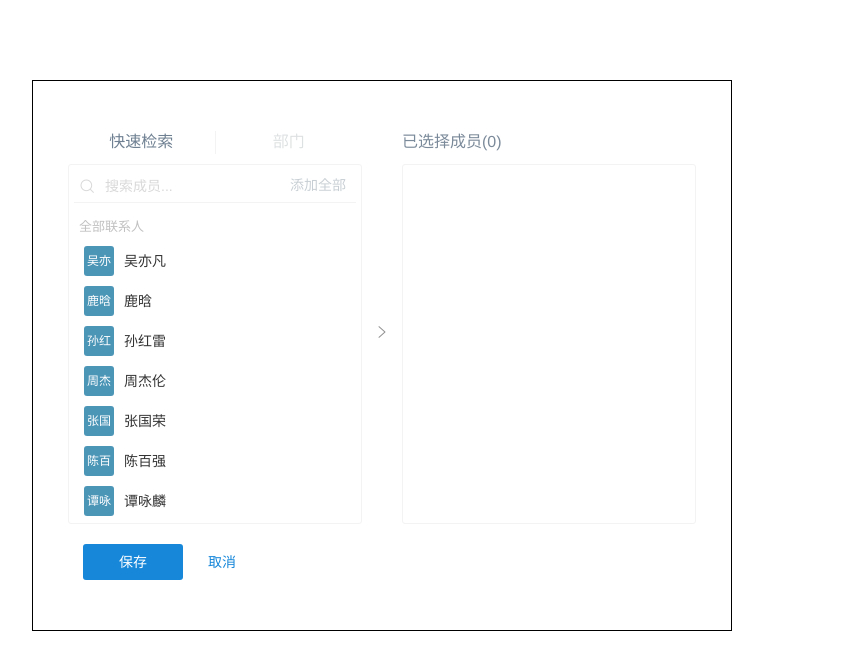
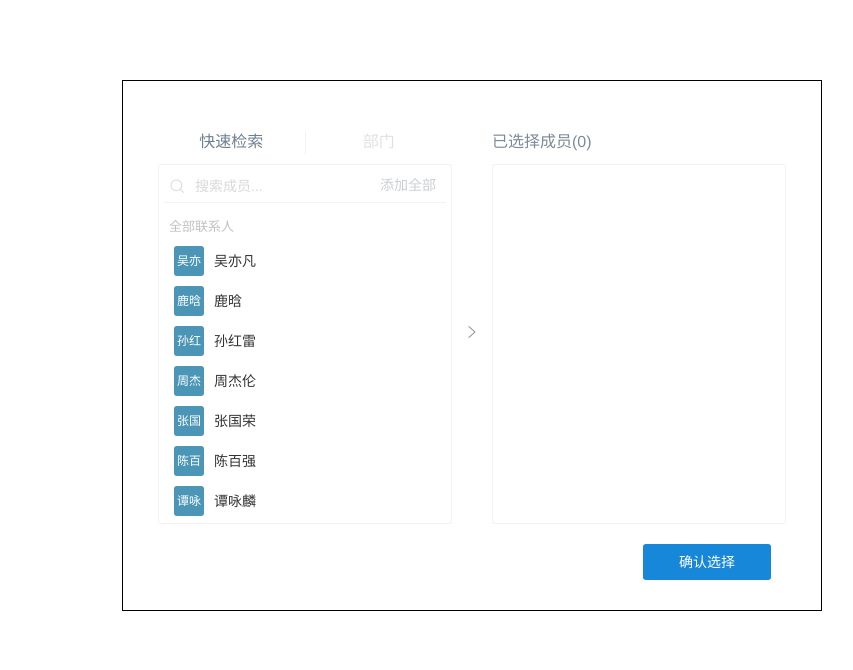
Before and after one commit to Lxs-main/er-ui, a Vue app: page / in a window 1280 px wide. Shown: the top 670 px of the page, without its empty margins (168-1021 px from the left). Built offline with nearby package versions, Linux system fonts and the light colour scheme.

Commit message:
修改按钮样式

```diff
--- a/packages/checkPerson.vue
+++ b/packages/checkPerson.vue
@@ -1,6 +1,6 @@
 <template>
   <div id="DeptSelEmp">
-    <div class="select-member-area">
+    <div class="select-member-area" style="margin: 80px auto;padding-bottom: 30px">
       <div class="row select-member-panel">
         <div class="member-all">
           <div class="member-panel-header">
@@ -117,9 +117,8 @@
           </div>
         </div>
       </div>
-      <div class="member-action">
-        <button class="btn btn-primary" v-on:click="saveData()">保存</button>
-        <button class="btn btn-link" id="cancelSelEmp">取消</button>
+      <div class="member-action" style="text-align: right;margin-bottom: 0">
+        <button class="btn btn-primary" v-on:click="saveData()">确认选择</button>
       </div>
     </div>
   </div>
@@ -227,14 +226,4 @@ export default {
 </script>
 <style>
 @import "./css/shared.min.css";
-.error-check{
-  text-align: center;
-  color: #FFFFFF;
-  background: #F56C6C;
-  height: 28px;
-  line-height: 28px;
-  width: 182px;
-  margin: 0 auto;
-  border-radius: 6px;
-}
 </style>
```
Also changed, not shown: package.json (+8 -4 lines), 1 other file (tests, documents, lock files or other folders).
